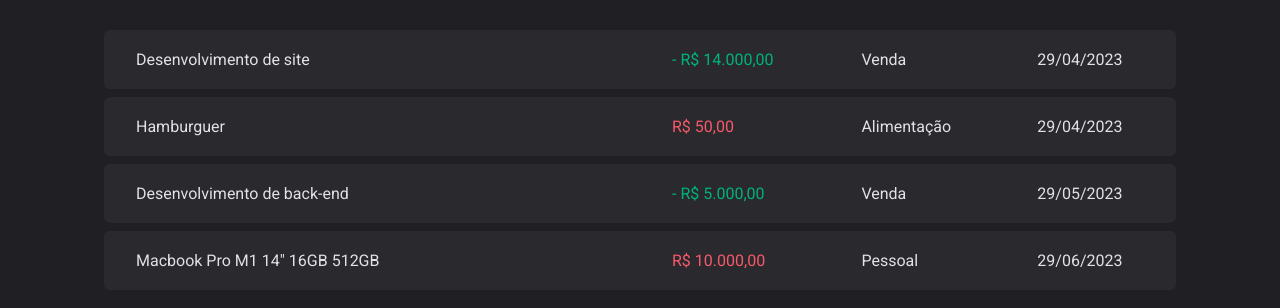
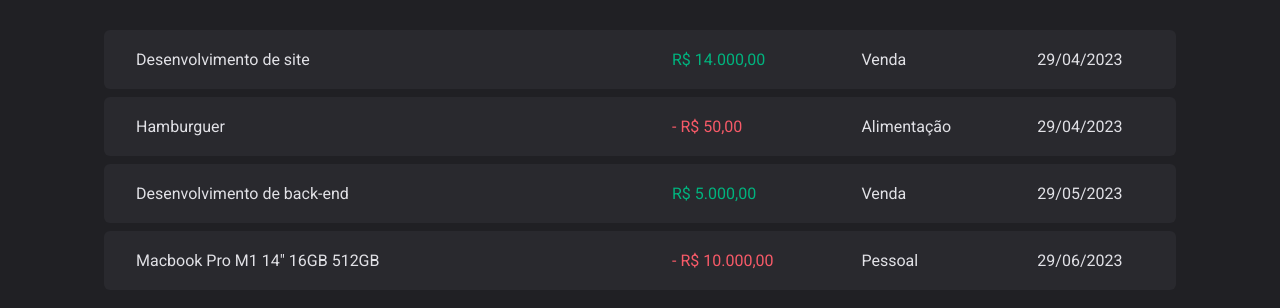
Before and after one commit to lzhudson/ignite-dt-money, a React (Vite) app: page / in a window 1280 px wide. Shown: the part 368-676 px from the top of the page. Built offline with nearby package versions, Linux system fonts and the light colour scheme; data requests are answered from the project's data file.

Commit message:
fix: adjust element

```diff
--- a/src/pages/Transactions/index.tsx
+++ b/src/pages/Transactions/index.tsx
@@ -25,7 +25,7 @@ export function Transactions() {
               <td width="50%">{transaction.description}</td>
               <td>
                 <PriceHighlight variant={transaction.type}>
-                  {transaction.type === 'income' && '- '}
+                  {transaction.type === 'outcome' && '- '}
                   {priceFormatter(transaction.price)}
                 </PriceHighlight>
               </td>
```
